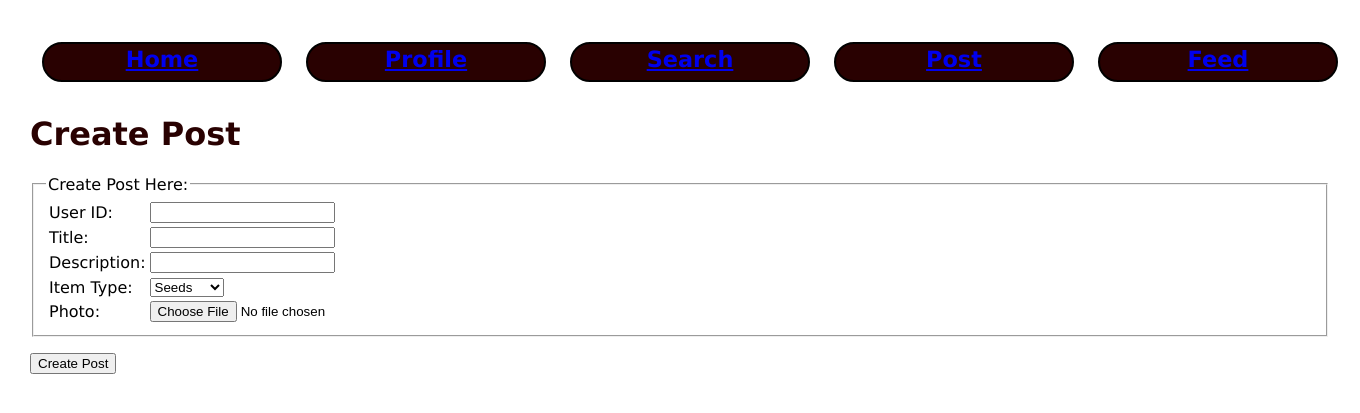
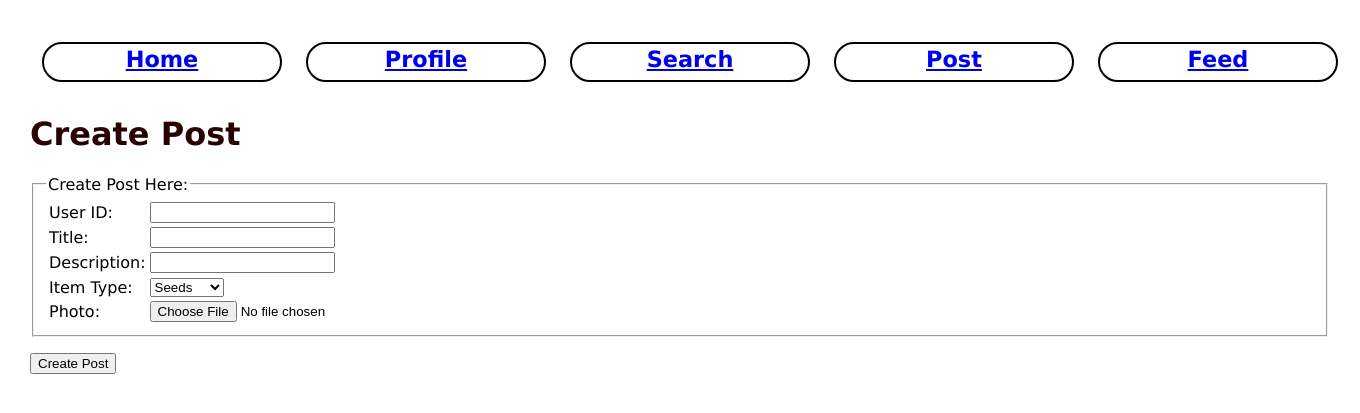
Before and after one commit to tumichelle/SunshareCS304FinalProject, a Flask app: page /insert/ in a window 1360 px wide. Shown: the top 413 px of the page. Run offline with Flask 2, Linux system fonts and the light colour scheme.

Commit message:
temporary style change

```diff
--- a/alpha/static/style.css
+++ b/alpha/static/style.css
@@ -57,7 +57,7 @@ nav button, nav a {
     height: 40px;
     padding: 2px;
     padding-bottom: 5px;
-    background-color: var(--color-header); /* was #3498db */
+    /* background-color: var(--color-header); was #3498db */
     border: 2px solid black;
     border-radius: 20px;
     cursor: pointer;
```
